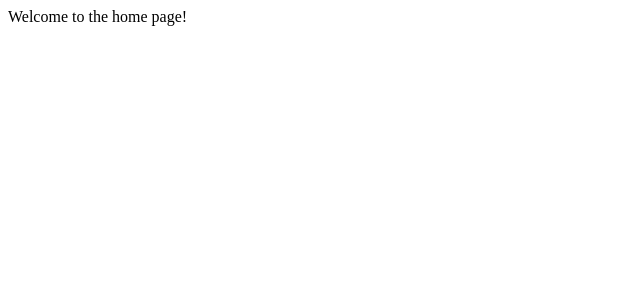
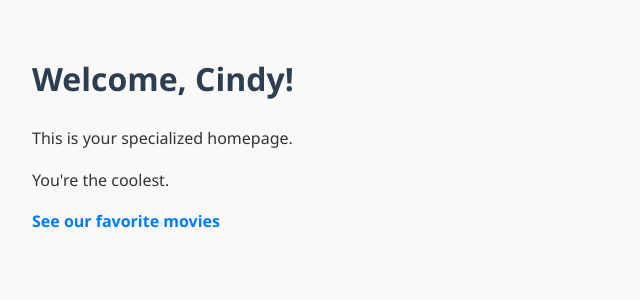
Before and after one commit to RizeComputerScience/Flask_App_Tutorial, a Flask app: page / in a window 1280 px wide. Shown: the top 300 px of the page, without its empty margins (0-640 px from the left). Run offline with Flask 3, Linux system fonts and the light colour scheme.

Commit message:
solutions added

```diff
--- a/app.py
+++ b/app.py
@@ -9,7 +9,7 @@ app.register_blueprint(movie_bp)
 # Home route remains in app.py
 @app.route("/")
 def home():
-    return "Welcome to the home page!"
+    return render_template("index.html", name = "Cindy")
 
 if __name__ == "__main__":
     app.run(debug=True)
--- a/routes/movie_routes.py
+++ b/routes/movie_routes.py
@@ -9,4 +9,4 @@ def movie_list():
         {"title": "Inception", "year": 2010},
         {"title": "Everything Everywhere All At Once", "year": 2022},
     ]
-    return "Welcome to the movies page. We want our movies to show here!"
+    return render_template("movies.html", movies=movies)
--- /dev/null
+++ b/static/styles.css
@@ -0,0 +1,35 @@
+body {
+    font-family: 'Segoe UI', sans-serif;
+    background-color: #f9f9f9;
+    color: #333;
+    padding: 2rem;
+    margin: 0;
+    line-height: 1.6;
+}
+
+h1, h2 {
+    color: #2c3e50;
+}
+
+a {
+    color: #007bff;
+    text-decoration: none;
+    font-weight: bold;
+}
+
+a:hover {
+    text-decoration: underline;
+}
+
+ul {
+    list-style: none;
+    padding: 0;
+}
+
+li {
+    background: white;
+    border-radius: 8px;
+    padding: 1rem;
+    margin-bottom: 1rem;
+    box-shadow: 0 2px 6px rgba(0,0,0,0.05);
+}
--- /dev/null
+++ b/templates/index.html
@@ -0,0 +1,19 @@
+<!DOCTYPE html>
+<html>
+<head>
+    <title>Home</title>
+    <link rel="stylesheet" href="/static/styles.css">
+</head>
+<body>
+    {% if name == "Cindy"%}
+    <h1>Welcome, {{ name }}!</h1>
+    <p>This is your specialized homepage.</p>
+    <p>You're the coolest.</p>
+    {% else %}
+    <h1>Hello!</h1>
+    <p>Hmm...you're not Cindy...</p>
+    {% endif %}
+
+    <a href="/movies">See our favorite movies</a>
+</body>
+</html>
--- a/templates/list.html
+++ b/templates/movies.html
@@ -1,12 +1,15 @@
 <!DOCTYPE html>
 <html>
 <head>
+    <link rel="stylesheet" href="/static/styles.css">
     <title>Movie List</title>
 </head>
 <body>
     <h2>Top Movies</h2>
     <ul>
-        <li>YOUR_MOVIES_HERE</li>
+        {% for movie in movies %}
+        <li>{{ movie.title }} ({{ movie.year }})</li>
+        {% endfor %}
     </ul>
     <a href="/">Back to Home</a>
 </body>
```
Also changed, not shown: templates/home.html (deleted, +0 -11 lines).
